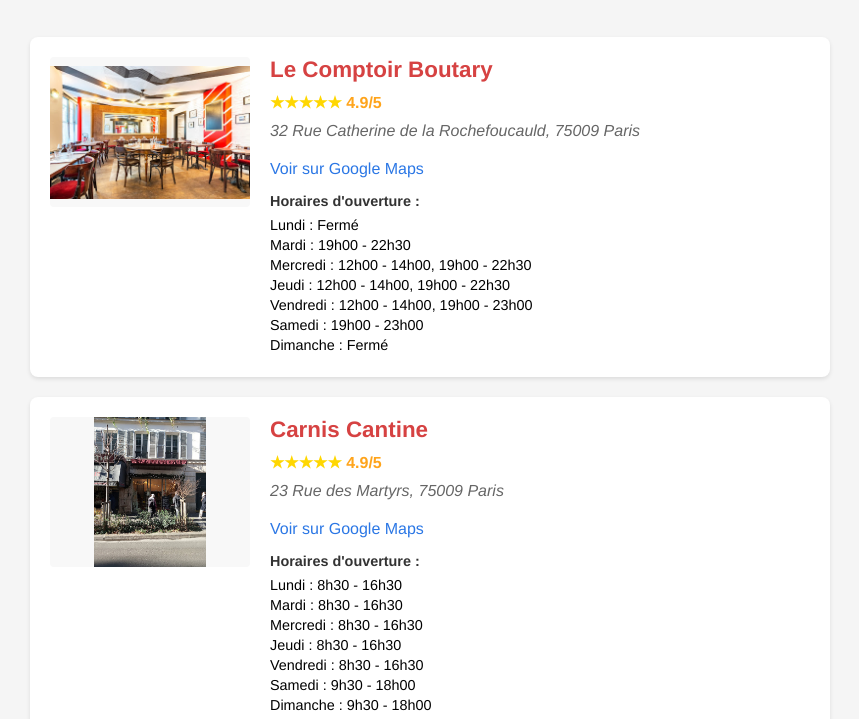
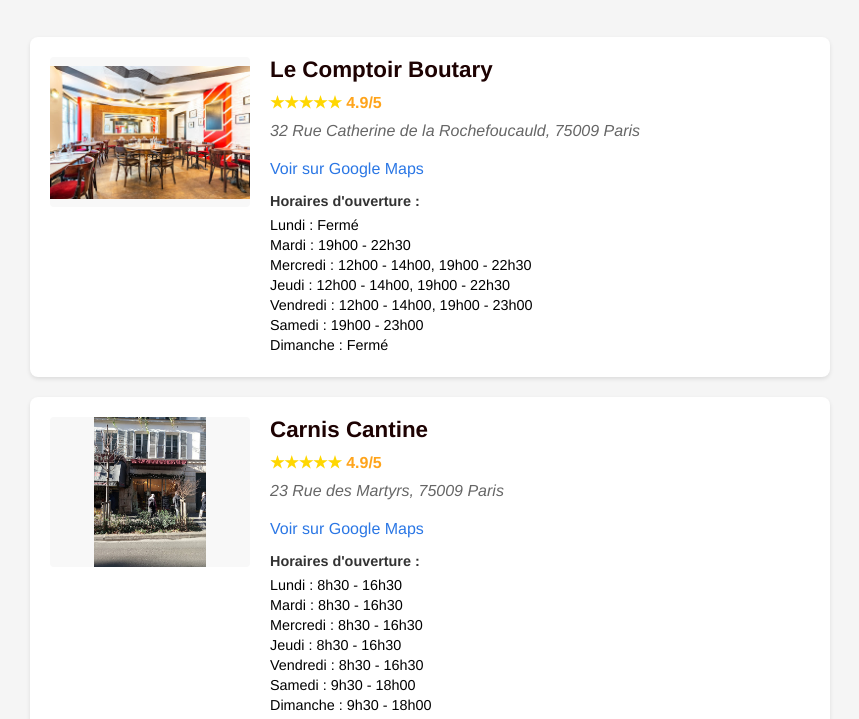
Before and after one commit to Luclegay/best-restaurants-paris, a plain HTML site: page index.html in a window 1280 px wide. Shown: the part 81-800 px from the top of the page, without its empty margins (210-1069 px from the left). Drawn offline with Linux system fonts and the light colour scheme.

Commit message:
Changement de la couleur des noms de restaurants en #1d0202

```diff
--- a/css/styles.css
+++ b/css/styles.css
@@ -40,7 +40,7 @@ h1 {
 
 /* Styles du texte */
 .restaurant-name {
-    color: #d64242;
+    color: #1d0202;
     font-size: 1.4em;
     margin: 0 0 10px 0;
 }
```
